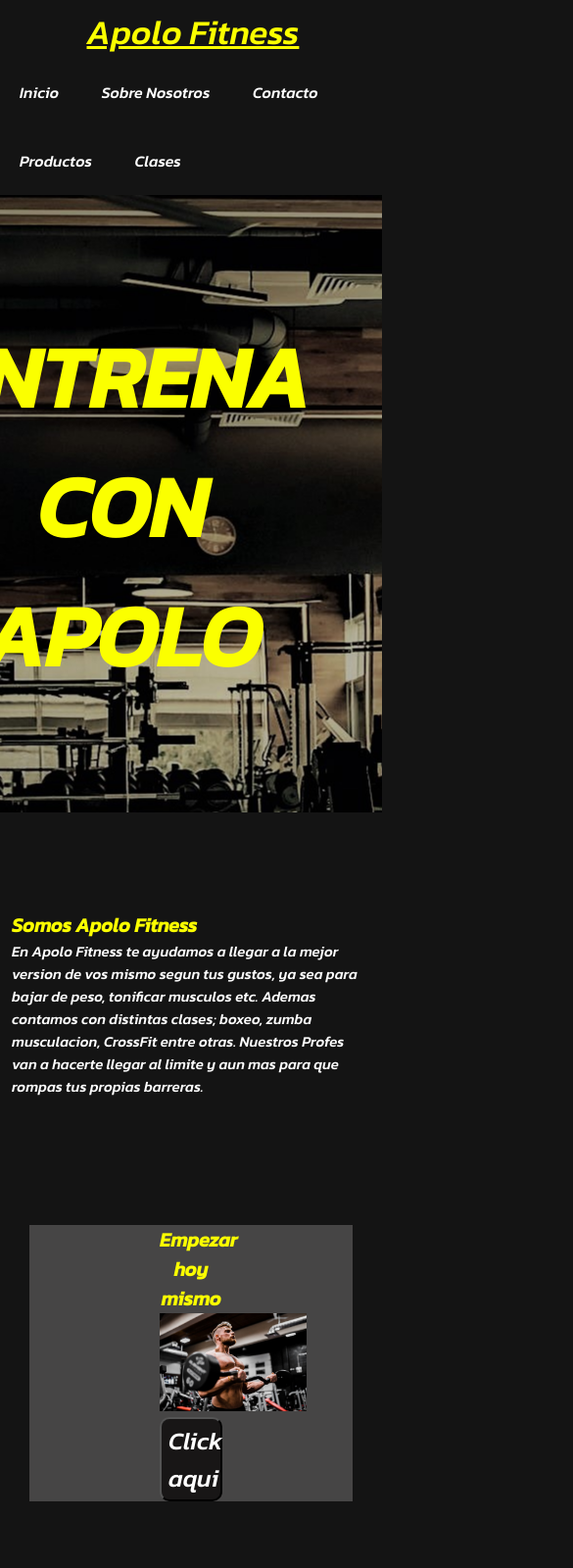
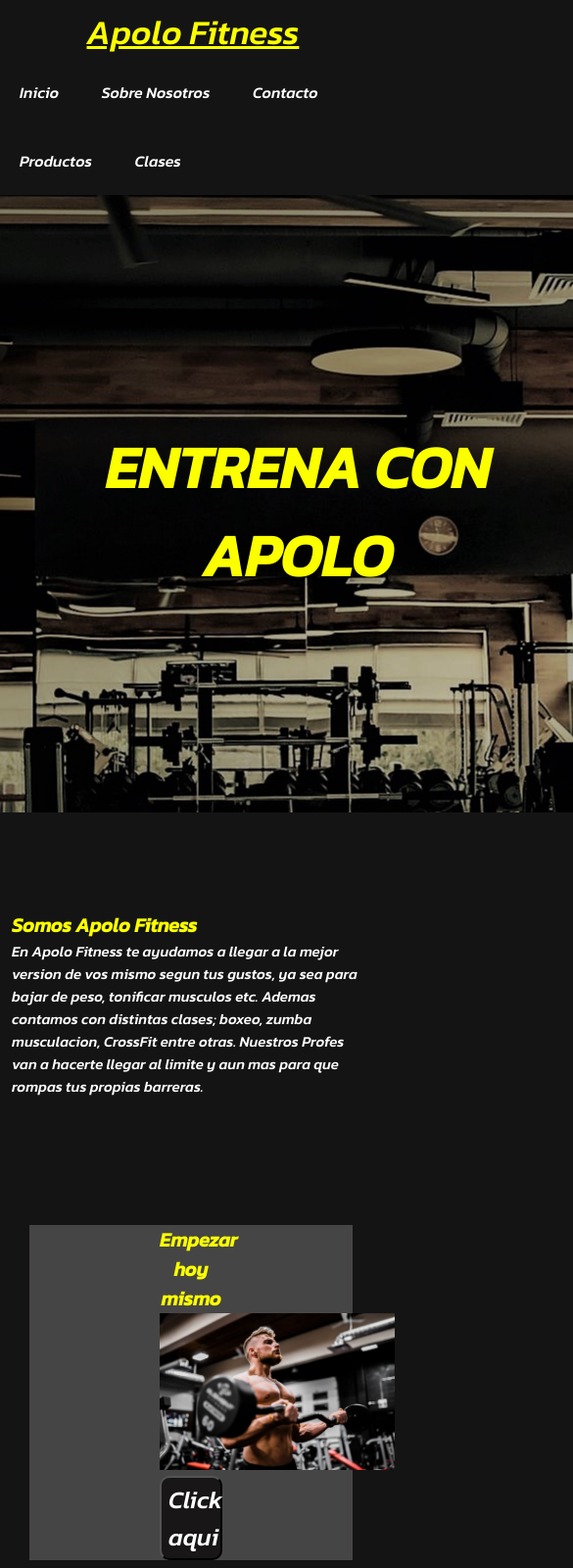
Before and after one commit to GonzaBottone/ApoloFitness, a plain HTML site: page index.html in a window 390 px wide. Shown: the top 1600 px of the page at 98% size, 585 px wide, since content can reach past the window. Drawn offline with Linux system fonts and the light colour scheme.

Commit message:
mi commit

```diff
--- a/css/styles.css
+++ b/css/styles.css
@@ -83,7 +83,7 @@ h4 {
 #hero{
     height: 100vh;
     height: 630px;
-    width: 1000;
+
     background-position: center;
     background-image: url(../proyecto/img/gym.jpg);
     block-size: cover;
@@ -330,8 +330,9 @@ h5 {color: #fbff00; font-size: 30px; text-transform: uppercase; }
     }
 
     .img-gimnasio {
-    width: 400px;
-    padding-right: 250px;
+        margin-right: 3px;
+        width: 240px;
+        margin-right: 50%;
     }
 
     .tarjetitas {
@@ -346,7 +347,21 @@ h5 {color: #fbff00; font-size: 30px; text-transform: uppercase; }
         font-size: 25px;
     }
 
+    .h1 {
+        font-size: 60px;
+          align-content: center;
     }
-.tarjetitauno .tarjetitados .tarjetitatres {
-    height: 100px;
+
+    .mi-hero {
+        width: 100vh;
+        height: 2px;
     }
+
+    .mi-footer {
+        width: 100vh;
+        align-items: center;
+        text-align: center;
+    }
+
+
+}
--- a/index.html
+++ b/index.html
@@ -21,7 +21,7 @@
                  </ul>
             </nav>
      </header>
-     <section id="hero">
+     <section class="mi-hero" id="hero">
              <h1 class="h1">ENTRENA CON<br>APOLO</h1>
      </section>
      <section class="section-1">
@@ -88,7 +88,7 @@
     </section>
 
     <footer class="footer">
-        <div>
+        <div class="mi-footer">
             <p class="parrafo-footer"> Copyright (c) 2022 APOLO. Todos los derechos reservados. <br>
                 <a  class="gmail" href="">apolofit@gmail.com</a></p>
 
```
Lines whose indentation alone changed are shown as unchanged.
